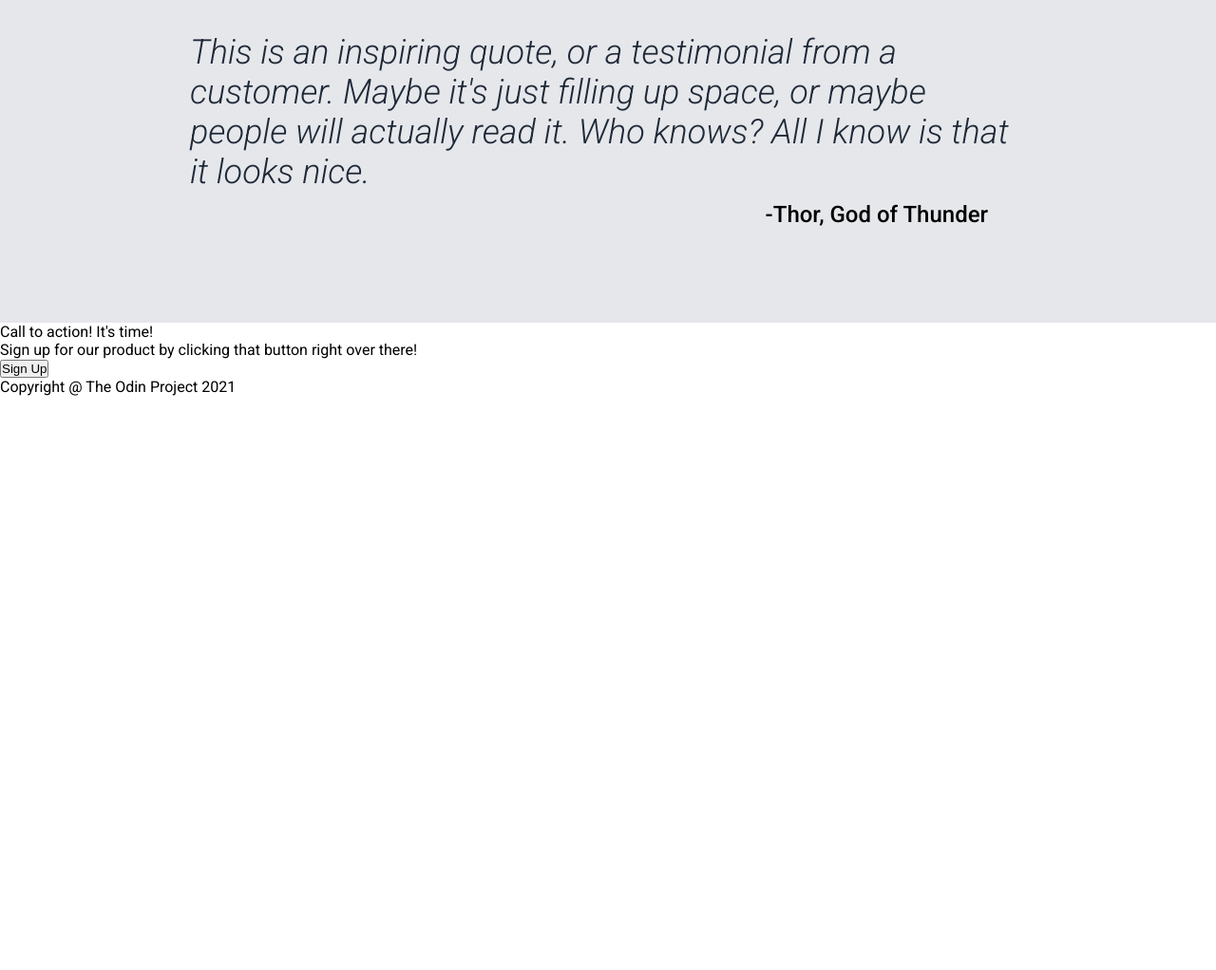
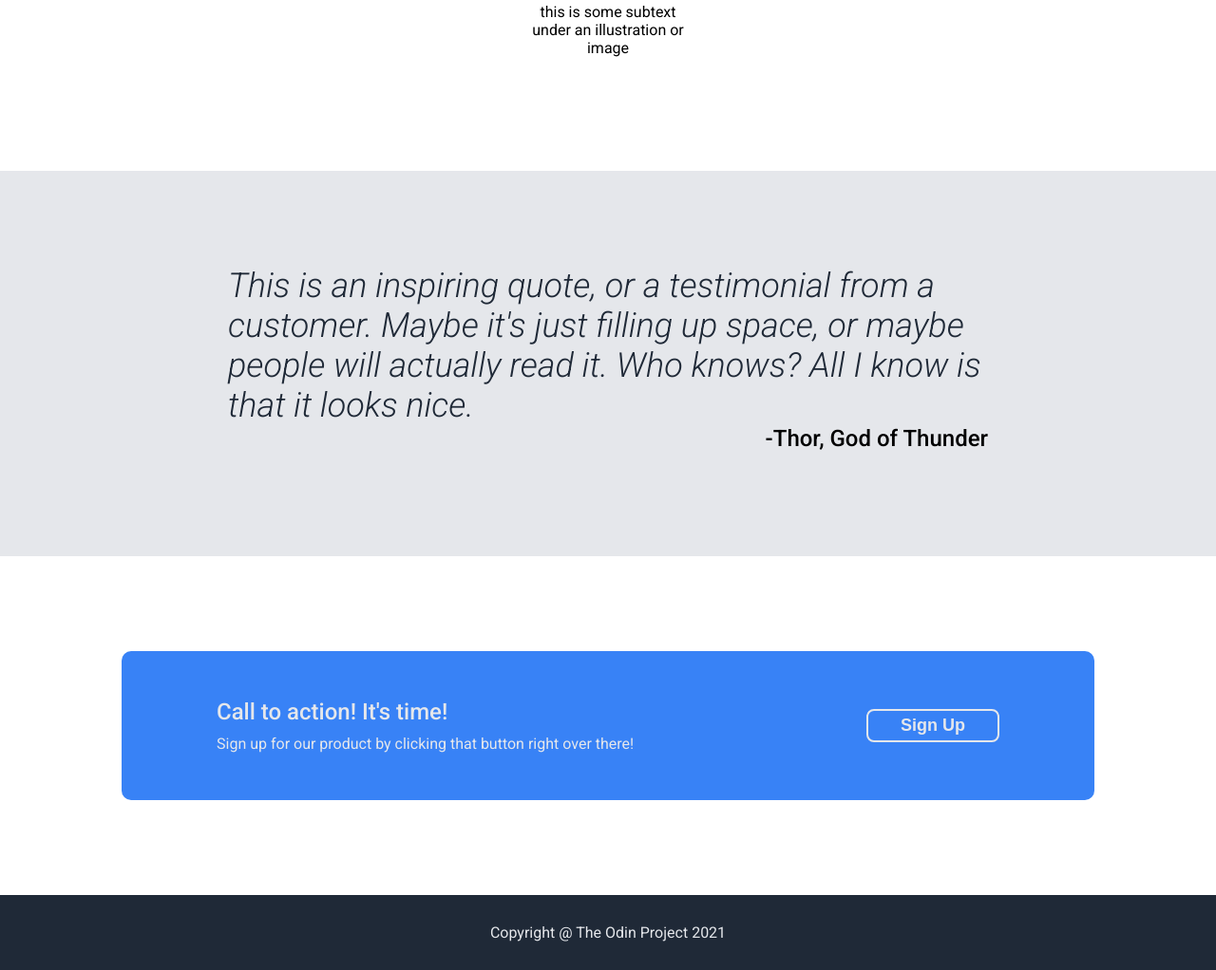
Before and after one commit to kralltaylor/odin-landing-page, a plain HTML site: page index.html in a window 1280 px wide. Shown: the part 1026-2048 px from the top of the page at 95% size. Before the commit the page ends 1443 px from the top, so only its background shows below. Drawn offline with Linux system fonts and the light colour scheme.

Commit message:
Finish styling entire page

```diff
--- a/index.html
+++ b/index.html
@@ -48,17 +48,23 @@
                 </div>
             </div>
         </div>
-        <div class="quote-container">
-            <div class="quote">This is an inspiring quote, or a testimonial from a customer. Maybe it's just filling up space, or maybe people will actually read it. Who knows? All I know is that it looks nice.</div>
-            <div class="quote-signature">-Thor, God of Thunder</div>
+        <div style="background-color: #E5E7EB;">
+            <div class="quote-container">
+                <div class="quote">This is an inspiring quote, or a testimonial from a customer. Maybe it's just filling up space, or maybe people will actually read it. Who knows? All I know is that it looks nice.</div>
+                <div class="quote-signature">-Thor, God of Thunder</div>
+            </div>
         </div>
         <div class="call-to-action">
             <div class="action-text">
                 <div class="action-headline">Call to action! It's time!</div>
                 <div class="action-subtext">Sign up for our product by clicking that button right over there!</div>
             </div>
-            <button class="action-signup">Sign Up</button>
+            <button class="signup">Sign Up</button>
         </div>
-        <div class="footer">Copyright @ The Odin Project 2021</div>
+        <div class="footer">
+            <p class="copyright">
+                Copyright @ The Odin Project 2021
+            </p>
+        </div>
     </body>
 </html>
--- a/styles.css
+++ b/styles.css
@@ -84,18 +84,18 @@ body {
 
 .hero {
     background-color: #1F2937;
-    color: white;
-    padding: 16px 200px;
+    color: #E5E7EB;
+    padding: 16px 0px;
     align-items: flex-start;
 }
 
 .header {
     /* border: 2px dotted white; */
-    min-width: 400px;
+    max-width: 80%;
     display: flex;
     justify-content: space-between;
     align-items: center;
-    margin-bottom: 70px;
+    margin: 0px 10% 70px 10%;
     gap: 24px;
 }
 
@@ -114,6 +114,9 @@ body {
 }
 
 .dashboard {
+    /* border: 2px dotted white; */
+    margin: 0px 10%;
+    max-width: 80%;
     display: flex;
     align-items: center;
     justify-content: space-around;
@@ -138,7 +141,7 @@ body {
 }
 
 .subtext {
-    color: #e5e7eb;
+    color: #E5E7EB;
     font-size: 18px;
     font-weight: 300;
     padding-bottom: 5px;
@@ -165,11 +168,13 @@ body {
 }
 
 .information {
+    /* border: 2px dotted black; */
+    max-width: 80%;
     display: flex;
     flex-direction: column;
     align-items: center;
-    padding: 40px 200px;
-    margin-bottom: 80px;
+    padding: 40px 0;
+    margin: 0 10% 80px 10%;
 }
 
 .info-headline {
@@ -178,11 +183,18 @@ body {
     color: #1f2937;
     text-align: center;
     padding-bottom: 40px;
+    margin: 0 10%;
+    max-width: 100%;
+
+
 }
 
 .info-container {
+    /* border: 2px dotted black; */
+    margin: 0 10%;
     display: flex;
     flex-wrap: wrap;
+    max-width: 100%;
     gap: 40px;
     justify-content: space-around;
 }
@@ -205,22 +217,72 @@ body {
 }
 
 .quote-container {
-    background-color: #E5E7EB;
-    padding: 100px 200px;
-
+    /* border: 2px dotted black; */
+    /* background-color: #E5E7EB; */
+    margin: 0px 10% 10px 10%;
+    max-width: 80%;
+    padding: 100px 0px;
+    display: flex;
+    flex-direction: column;
+    align-items: center;
 }
 
 .quote {
+    /* border: 2px dotted black; */
     font-size: 36px;
     font-style: italic;
     font-weight: 300;
     color: #1F2937;
+    width: 800px;
+    max-width: 100%;
+}
+
+.quote-signature {
+    /* border: 2px dotted black; */
+    font-size: 24px;
+    font-weight: 500;
+    margin: 0px 10% 0px 10%;
+    /* min-width: 400px; */
+    width: 800px;
+    max-width: 100%;
+    text-align: right;
+
+}
+
+.call-to-action {
+    margin: 100px 10%;
+    padding: 50px 100px;
+    background-color: #3882F6;
+    min-width: 400px;
+    border-radius: 10px;
+    display: flex;
+    flex-wrap: wrap;
+    justify-content: space-between;
+    align-items: center;
+    gap: 20px;
+    color: #E5E7EB;
+}
+
+
+
+.action-headline {
+    font-size: 24px;
+    font-weight: 500;
     margin-bottom: 10px;
 }
 
-.quote-signature {
-    font-size: 24px;
-    font-weight: 500;
-    text-align: right;
-    padding-right: 40px;
+.call-to-action .signup {
+    border: 2px solid #E5E7EB;
 }
+
+.footer {
+    background-color: #1F2937;
+    color: #E5E7EB;
+    padding: 30px 0px;
+    /* text-align: center; */
+}
+
+.copyright {
+    margin: 0 10%;
+    text-align: center;
+}
```
